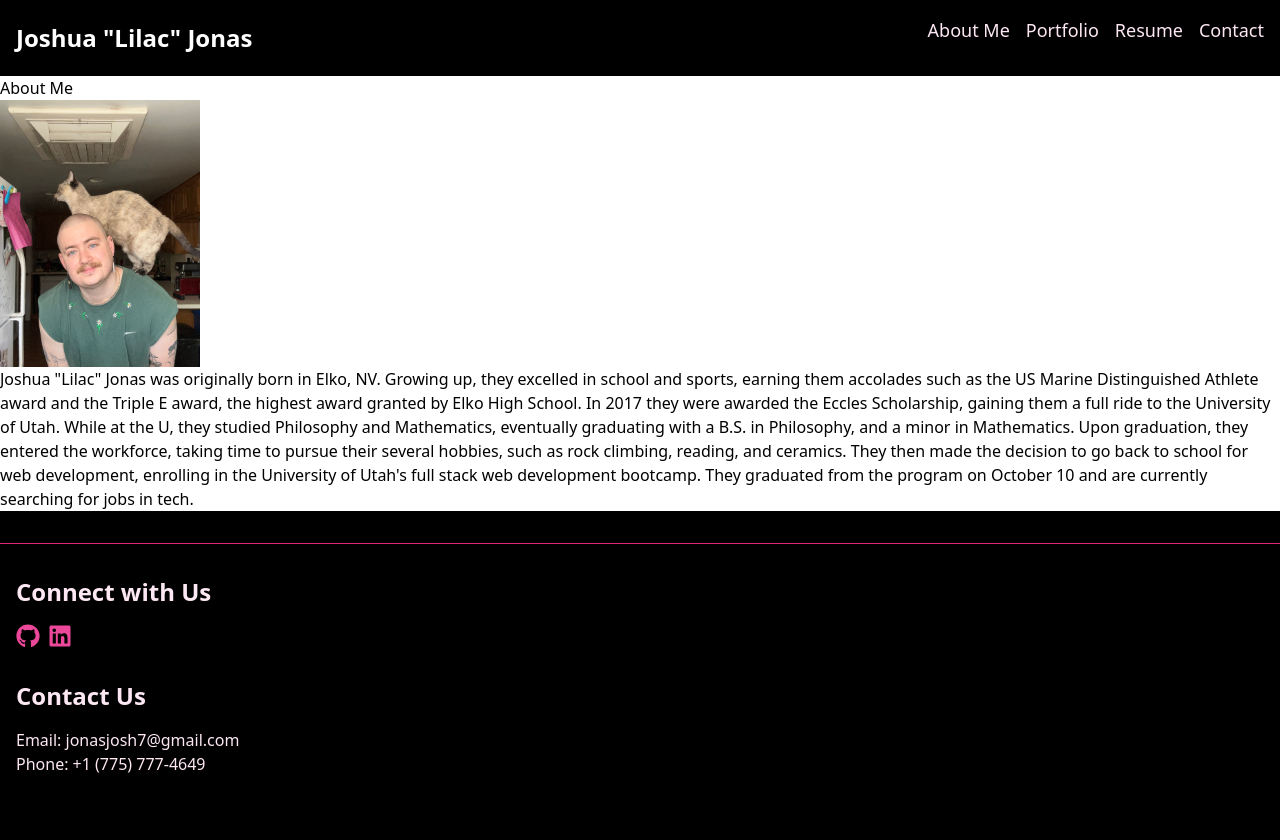
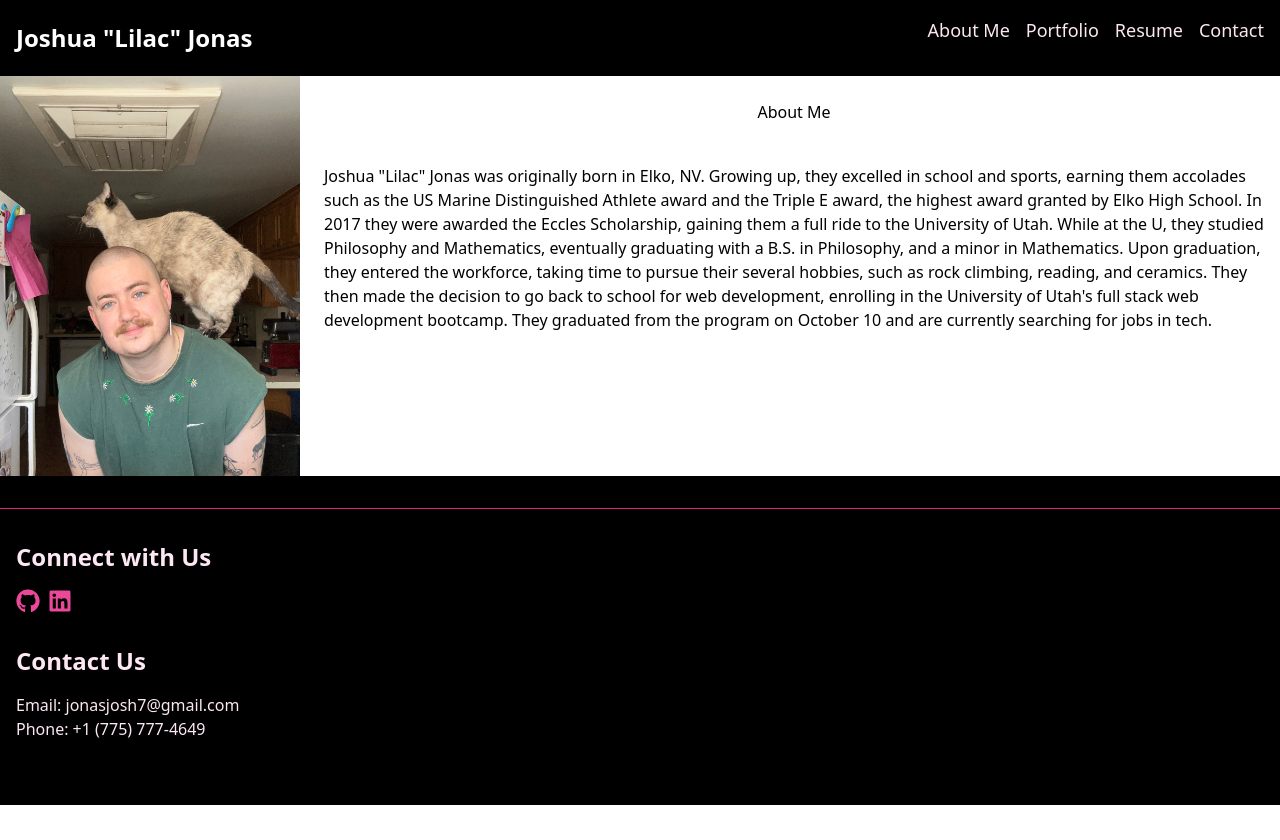
Before and after one commit to lilac27/Portfolio, a React (Create React App) app: page / in a window 1280 px wide. After the commit the page ends 805 px from the top, so only its background shows below. Built offline with nearby package versions, Linux system fonts and the light colour scheme.

Commit message:
about me styling

```diff
--- /dev/null
+++ b/postcss.config.js
@@ -0,0 +1,8 @@
+// postcss.config.js
+module.exports = {
+    plugins: {
+      tailwindcss: {},
+      autoprefixer: {},
+      // Other PostCSS plugins if needed
+    }
+  }
--- a/src/App.css
+++ b/src/App.css
@@ -16,7 +16,7 @@
 }
 
 .profile-picture {
-  width: 200px; /* Adjust the width as needed */
+  width: 300px; /* Adjust the width as needed */
   height: auto; /* Maintain aspect ratio */
 }
 
--- a/src/pages/AboutMe.js
+++ b/src/pages/AboutMe.js
@@ -4,12 +4,14 @@ import '../App.css';
 
 export default function About() {
   return (
-    <div>
-      <h1>About Me</h1>
+    <div className='flex'>
       <img src={profilePicture} alt="Lilac Profile" className="profile-picture" />
-      <p>
-        Joshua "Lilac" Jonas was originally born in Elko, NV. Growing up, they excelled in school and sports, earning them accolades such as the US Marine Distinguished Athlete award and the Triple E award, the highest award granted by Elko High School. In 2017 they were awarded the Eccles Scholarship, gaining them a full ride to the University of Utah. While at the U, they studied Philosophy and Mathematics, eventually graduating with a B.S. in Philosophy, and a minor in Mathematics. Upon graduation, they entered the workforce, taking time to pursue their several hobbies, such as rock climbing, reading, and ceramics. They then made the decision to go back to school for web development, enrolling in the University of Utah's full stack web development bootcamp. They graduated from the program on October 10 and are currently searching for jobs in tech.
-      </p>
+      <div className='ml-2'>
+        <h1 className='text-center p-6'>About Me</h1>
+        <p className='p-4'>
+          Joshua "Lilac" Jonas was originally born in Elko, NV. Growing up, they excelled in school and sports, earning them accolades such as the US Marine Distinguished Athlete award and the Triple E award, the highest award granted by Elko High School. In 2017 they were awarded the Eccles Scholarship, gaining them a full ride to the University of Utah. While at the U, they studied Philosophy and Mathematics, eventually graduating with a B.S. in Philosophy, and a minor in Mathematics. Upon graduation, they entered the workforce, taking time to pursue their several hobbies, such as rock climbing, reading, and ceramics. They then made the decision to go back to school for web development, enrolling in the University of Utah's full stack web development bootcamp. They graduated from the program on October 10 and are currently searching for jobs in tech.
+        </p>
+      </div>
     </div>
   );
 }
--- /dev/null
+++ b/webpack.config.js
@@ -0,0 +1,14 @@
+// webpack.config.js
+module.exports = {
+    // ... other webpack configurations
+    module: {
+      rules: [
+        {
+          test: /\.css$/,
+          use: ['style-loader', 'css-loader', 'postcss-loader'],
+        },
+        // Other rules for different file types
+      ],
+    },
+    // ... other webpack configurations
+  };
```
